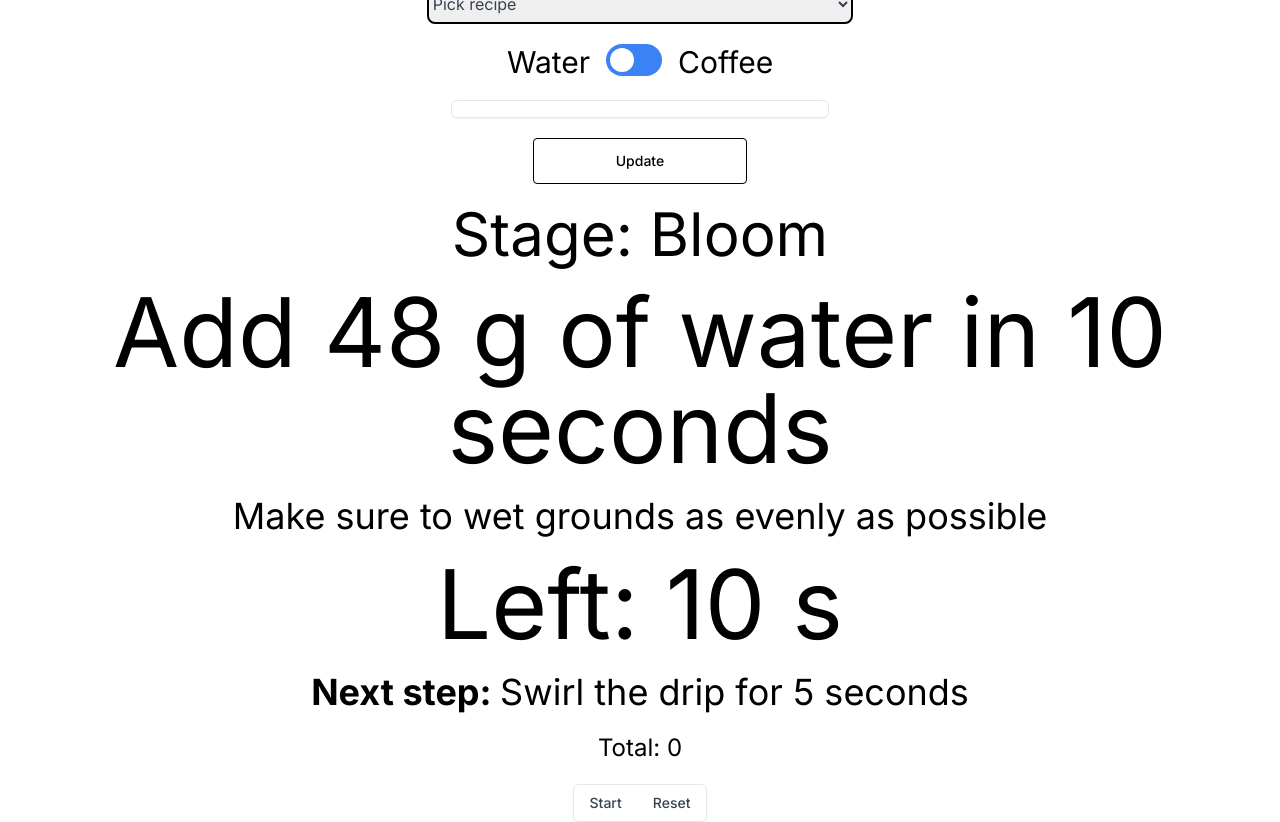
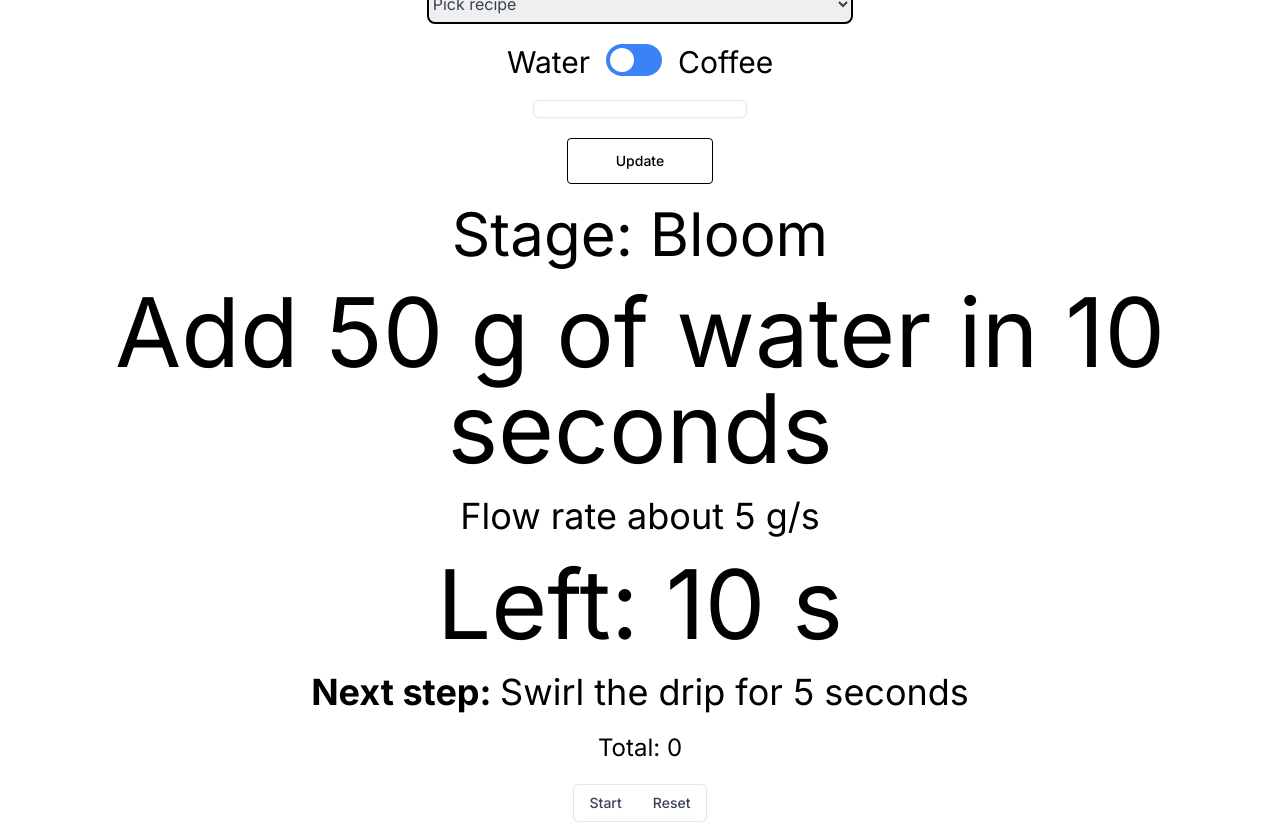
Before and after one commit to jakub-filistynski/coffee-brew-timer, a Next.js app: page / in a window 1280 px wide. Built offline with nearby package versions, Linux system fonts and the light colour scheme.

Commit message:
feat: recipe picker poc - this time working!

```diff
--- a/src/app/lib/recipes/utils.ts
+++ b/src/app/lib/recipes/utils.ts
@@ -17,12 +17,3 @@
   }
   return rawRecipesMap;
 }
-
-
-export const evalRecipeSchemaTemplateString = (templateString: string | undefined, stepWaterAmount: number): string => {
-  if (templateString == null) {
-    return ""
-  }
-  let templateToEval = "`" + templateString.replaceAll("{", "${") + "`"
-  return eval(templateToEval)
-}
--- a/src/app/page.tsx
+++ b/src/app/page.tsx
@@ -1,17 +1,12 @@
-import { Timer } from "@/app/ui/timer/timer";
+import {useState} from "react";
+import {ClientUi} from "@/app/ui/clientUi";
 import {getRawRecipes} from "@/app/lib/recipes/utils";
-import {getBrewingRecipeUsingTotalWater, getBrewingRecipeUsingCoffeeAmount} from "@/app/lib/recipes/parser";
-import {RecipePicker} from "@/app/ui/recipePicker/recipePicker";
 
 export default function Home() {
+  let rawRecipesMap = getRawRecipes()
   return (
     <main>
-      <div className="flex items-center text-center space-y-5 justify-center h-screen flex-col">
-        <RecipePicker/>
-        <Timer recipe={getBrewingRecipeUsingCoffeeAmount(getRawRecipes().get("Hoffmann - ultimate V60 technique"), 24)} />
-
-        {/*</div>*/}
-      </div>
+      <ClientUi rawRecipesMap={rawRecipesMap}/>
     </main>
   );
 }
--- /dev/null
+++ b/src/app/ui/clientUi.tsx
@@ -0,0 +1,27 @@
+"use client"
+
+
+import { Timer } from "@/app/ui/timer/timer";
+import {RecipePicker} from "@/app/ui/recipePicker/recipePicker";
+import {useState} from "react";
+import {Recipe} from "@/app/lib/definitions";
+import {getBrewingRecipeUsingTotalWater} from "@/app/ui/recipes/parser";
+
+
+type Props = {
+  rawRecipesMap: Map<string, Recipe>
+}
+
+
+
+export function ClientUi({ rawRecipesMap } : Props) {
+  const [brewingRecipe, setBrewingRecipe] = useState(
+    getBrewingRecipeUsingTotalWater(rawRecipesMap.values().next().value, 250)
+  );
+  return (
+    <div className="flex items-center text-center space-y-5 justify-center h-screen flex-col">
+      <RecipePicker setBrewingRecipe={setBrewingRecipe} rawRecipesMap={rawRecipesMap}/>
+      <Timer recipe={brewingRecipe} />
+    </div>
+  );
+}
--- a/src/app/ui/recipePicker/recipePicker.tsx
+++ b/src/app/ui/recipePicker/recipePicker.tsx
@@ -1,16 +1,33 @@
 "use client";
 
-import { useState, useEffect } from "react";
+import React, { useState } from "react";
 import {recipesConfigMap} from "@/app/lib/recipes/recipes";
+import {getBrewingRecipeUsingCoffeeAmount, getBrewingRecipeUsingTotalWater} from "@/app/ui/recipes/parser";
+import {BrewingRecipe, Recipe} from "@/app/lib/definitions";
 
 
 type Props = {
+  setBrewingRecipe: React.Dispatch<React.SetStateAction<BrewingRecipe>>;
+  rawRecipesMap: Map<string, Recipe>
 };
 
 
-export function RecipePicker({  } : Props) {
-  const [currentStepIndex, setCurrentStepIndex] = useState(0);
+export function RecipePicker({ setBrewingRecipe, rawRecipesMap } : Props) {
+  const [resourceTypePicked, setResourceTypePicked] = useState(false);
+  const [recipePicked, setRecipePicked] = useState("");
+  const [resourceAmount, setResourceAmount] = useState("");
+  let resourceAmountAsNumber = Number(resourceAmount)
 
+
+  const updateRecipeClicked = () => {
+    if (recipePicked === "" || resourceAmountAsNumber === 0){
+      alert("Pick recipe and input resources weight first!")
+    }
+    const recipe = rawRecipesMap.get(recipePicked)
+    const parserFunction = resourceTypePicked? getBrewingRecipeUsingCoffeeAmount: getBrewingRecipeUsingTotalWater
+    let brewingRecipe = parserFunction(recipe, resourceAmountAsNumber)
+    setBrewingRecipe(brewingRecipe)
+  }
 
   return (
     <>
@@ -19,7 +36,7 @@
           name="RecipeSelect"
           id="RecipeSelect"
           className="mt-1.5 w-1/3 rounded-lg border-black border-2 text-gray-700 sm:text-1xl h-8 sm:h-10"
-          onChange={(event) => console.log(event.target.value)}
+          onChange={(e) => setRecipePicked(e.target.value)}
         >
           <option value="">Pick recipe</option>
           {[...recipesConfigMap.keys()].map(key => {
@@ -35,8 +52,12 @@
           htmlFor="WaterCoffeeCondition"
           className="relative h-8 w-14 cursor-pointer rounded-full bg-blue-500 transition [-webkit-tap-highlight-color:_transparent] has-[:checked]:bg-orange-900"
         >
-          <input type="checkbox" id="WaterCoffeeCondition" className="peer sr-only"/>
-
+          <input
+            type="checkbox"
+            id="WaterCoffeeCondition"
+            className="peer sr-only"
+            onChange={e => setResourceTypePicked(e.target.checked)}
+          />
           <span
             className="absolute inset-y-0 start-0 m-1 size-6 rounded-full bg-white transition-all peer-checked:start-6"
           ></span>
@@ -47,21 +68,22 @@
       </div>
       <label
         htmlFor="ResourceAmount"
-        className="block overflow-hidden rounded-md border border-gray-200 px-3 py-2 shadow-sm focus-within:border-blue-600 focus-within:ring-1 focus-within:ring-blue-600"
+        className="block overflow-hidden w-1/6 rounded-md border border-gray-200 px-3 py-2 shadow-sm focus-within:border-blue-600 focus-within:ring-1 focus-within:ring-blue-600"
       >
-        <span className="text-xs font-medium text-gray-700">Todo depending on state</span>
+        <span className="text-xs font-medium text-gray-700">{resourceTypePicked? "Coffee grounds amount" : "Total water weight"}</span>
         <input
           type="number"
           id="ResourceAmount"
           placeholder=""
+          onChange={(e) => setResourceAmount(e.target.value)}
           className="mt-1 w-full border-none p-0 focus:border-transparent focus:outline-none focus:ring-0 sm:text-sm"
         />
       </label>
 
 
       <button
-        className="rounded border border-black px-12 py-3 text-sm font-medium text-black hover:bg-black hover:text-white focus:outline-none focus:ring active:bg-slate-600 w-1/6"
-        onClick={() => {console.log("Update btn clicked")}}
+        className="rounded border border-black px-12 py-3 text-sm font-medium text-black hover:bg-black hover:text-white focus:outline-none focus:ring active:bg-slate-600 w-1/8"
+        onClick={() => updateRecipeClicked()}
       >
         Update
       </button>
--- a/src/app/lib/recipes/parser.ts
+++ b/src/app/ui/recipes/parser.ts
@@ -1,5 +1,4 @@
 import {BrewingRecipe, Recipe} from "@/app/lib/definitions";
-import {evalRecipeSchemaTemplateString} from "@/app/lib/recipes/utils";
 
 
 export const getBrewingRecipeUsingTotalWater = (rawRecipe: Recipe, totalWaterAmount: number): BrewingRecipe => {
@@ -10,6 +9,15 @@
 export const getBrewingRecipeUsingCoffeeAmount = (rawRecipe: Recipe, coffeeAmount: number): BrewingRecipe => {
   let totalWaterAmount = (coffeeAmount * 1000) / rawRecipe.coffeeGramsPerLiter
   return getBrewingRecipe(rawRecipe, totalWaterAmount, coffeeAmount)
+}
+
+
+const evalRecipeSchemaTemplateString = (templateString: string | undefined, stepWaterAmount: number): string => {
+  if (templateString == null) {
+    return ""
+  }
+  let templateToEval = "`" + templateString.replaceAll("{", "${") + "`"
+  return eval(templateToEval)
 }
 
 
```
